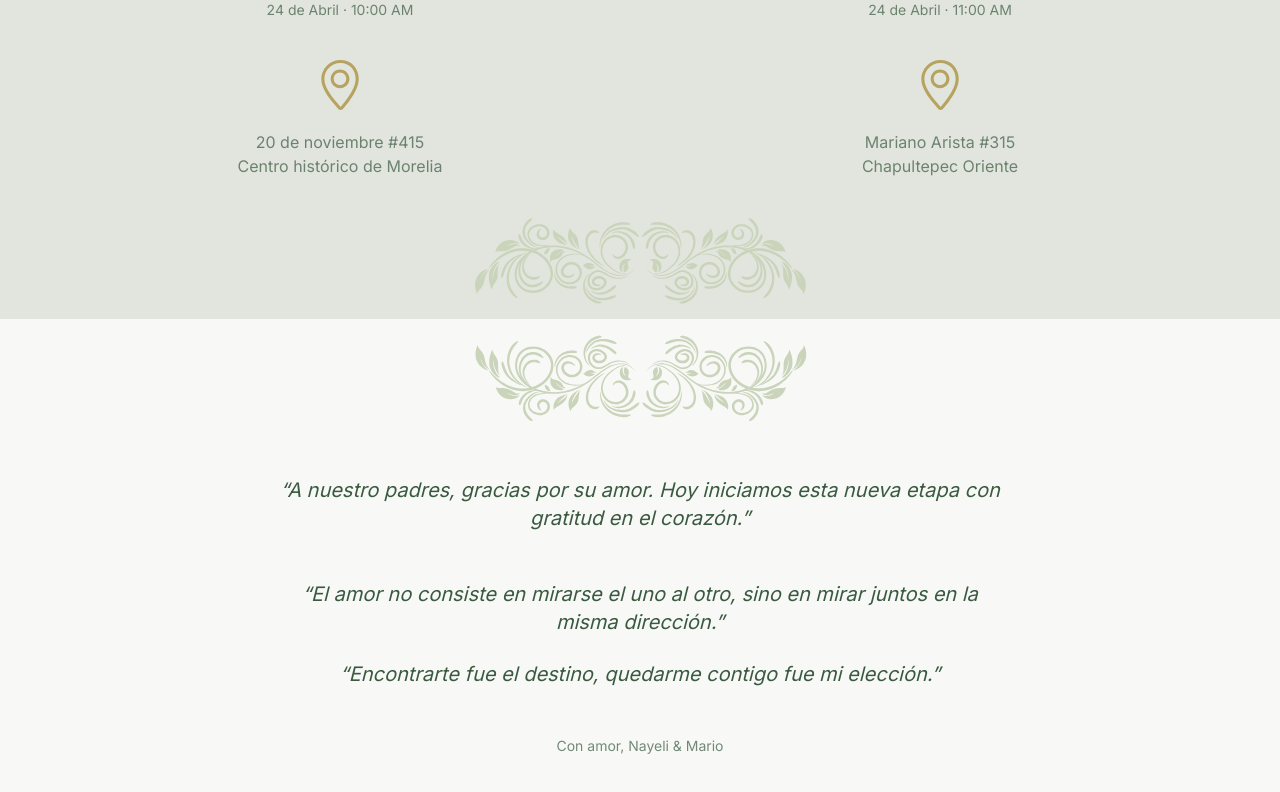
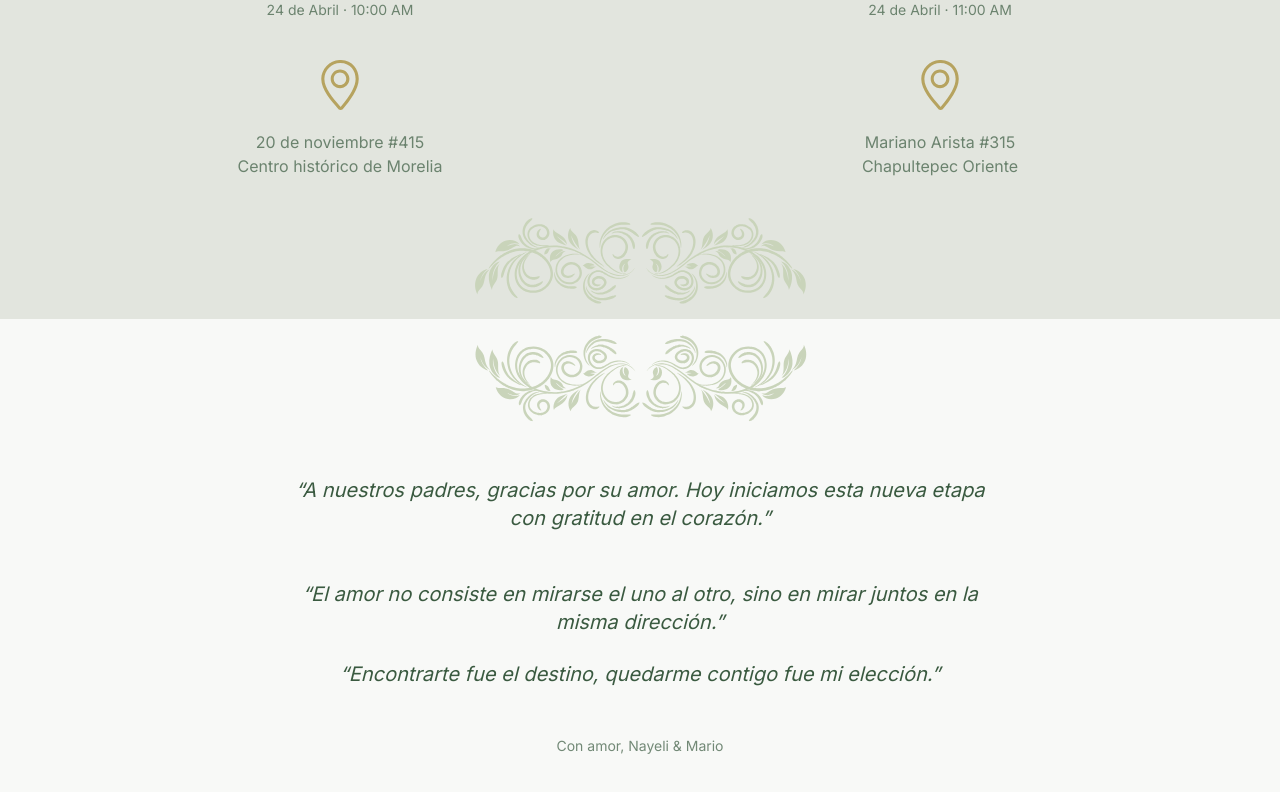
Before and after one commit to beatlechiken-fz/wedding-landing, a Next.js app: page / in a window 1280 px wide. Shown: the part 2124-2916 px from the top of the page. Built offline with nearby package versions, Linux system fonts and the light colour scheme; a web font is replaced by a local one.

Commit message:
fix: quotes

```diff
--- a/app/components/Quotes.tsx
+++ b/app/components/Quotes.tsx
@@ -14,7 +14,7 @@ export default function Quotes() {
       </div>
 
       <p className="italic text-xl mb-6 mt-12">
-        “A nuestro padres, gracias por su amor. Hoy iniciamos esta nueva etapa
+        “A nuestros padres, gracias por su amor. Hoy iniciamos esta nueva etapa
         con gratitud en el corazón.”
       </p>
 
```
